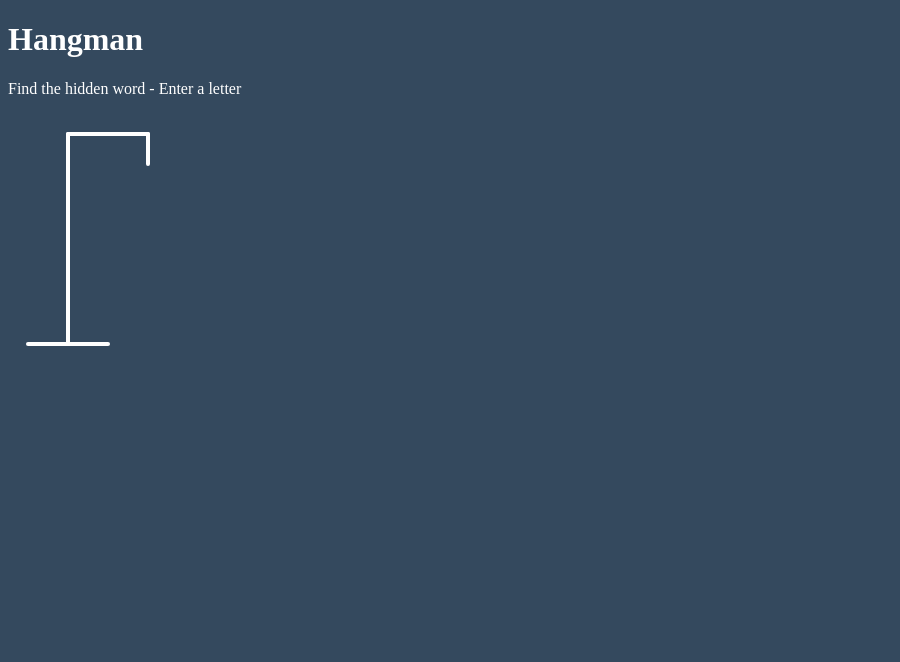
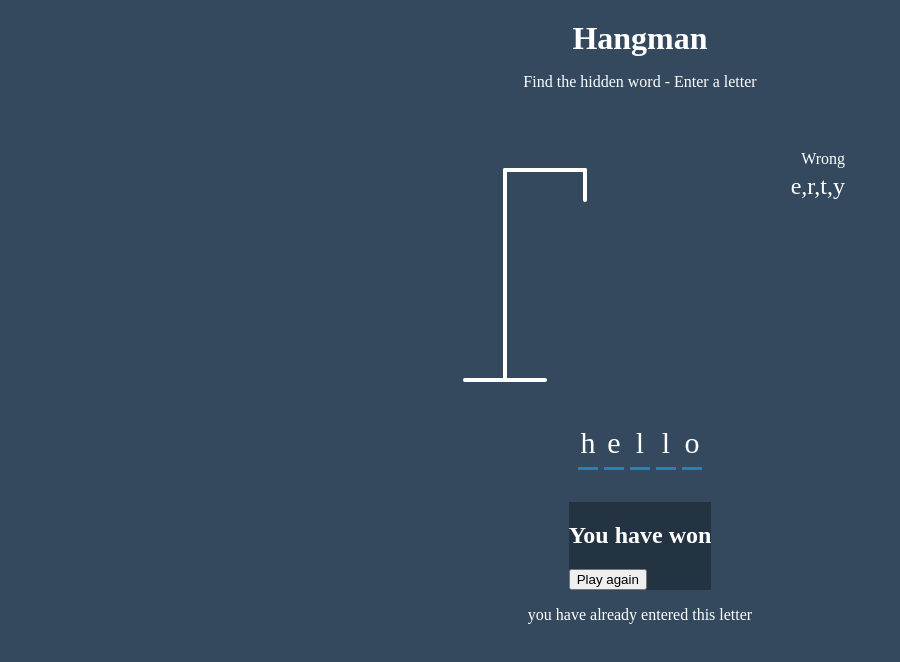
Before and after one commit to yliupoyo/SVG_Hangman, a plain HTML site: page index.html in a window 1280 px wide. Shown: the whole page, without its empty margins (0-900 px from the left). Drawn offline with Linux system fonts and the light colour scheme.

Commit message:
completed html and updated css

```diff
--- a/index.html
+++ b/index.html
@@ -27,6 +27,31 @@
            <line x1="140" y1="150" x2="120" y2="180"class="figure-part"/>
            <line x1="140" y1="150" x2="160" y2="180"class="figure-part"/>
        </svg>
+
+       <div class="wrong-letters-container">
+           <div id="wrong-letters">
+               <p>Wrong</p>
+               <span>e,r,t,y</span>
+           </div>
+       </div>
+
+       <div class="word" id="word">
+           <div class="letter">h</div>
+           <div class="letter">e</div>
+           <div class="letter">l</div>
+           <div class="letter">l</div>
+           <div class="letter">o</div>
+       </div>
+   </div>
+   <div class="popup-container" id="popupcontainer">
+       <div class="popup">
+           <h2 id="final-message">You have won</h2>
+           <button id="play-button">Play again</button>
+       </div>
+   </div>
+
+   <div class="notification-container" id="notification-container">
+       <p>you have already entered this letter</p>
    </div>
 </body>
 </html>
--- a/style.css
+++ b/style.css
@@ -1,6 +1,28 @@
+* {
+  box-sizing: border-box;
+}
+
 body {
   background-color: #34495e;
   color: #fff;
+  display: flex;
+  flex-direction: column;
+  align-items: center;
+  height: 80vh;
+  margin: 0;
+  overflow: hidden;
+}
+
+h1 {
+  margin: 20px 0 0;
+}
+
+.game-container {
+  padding: 20px 30px;
+  position: relative;
+  margin: auto;
+  height: 350px;
+  width: 450px;
 }
 
 .figure-container {
@@ -13,3 +35,43 @@ body {
 .figure-part {
   display: none;
 }
+
+.wrong-letters-container {
+  position: absolute;
+  top: 20px;
+  right: 20px;
+  display: flex;
+  flex-direction: column;
+  text-align: right;
+}
+
+.wrong-letters-container p {
+  margin: 0 0 5px;
+}
+
+.wrong-letters-container span {
+  font-size: 24px;
+}
+
+.word {
+  display: flex;
+  position: absolute;
+  bottom: 10px;
+  left: 50%;
+  transform: translateX(-50%);
+}
+
+.letter {
+  border-bottom: 3px solid #2980b9;
+  display: inline-flex;
+  font-size: 30px;
+  align-items: center;
+  justify-content: center;
+  margin: 0 3px;
+  height: 50px;
+  width: 20px;
+}
+
+.popup-container {
+  background-color: rgba(0, 0, 0, 0.3);
+}
```
